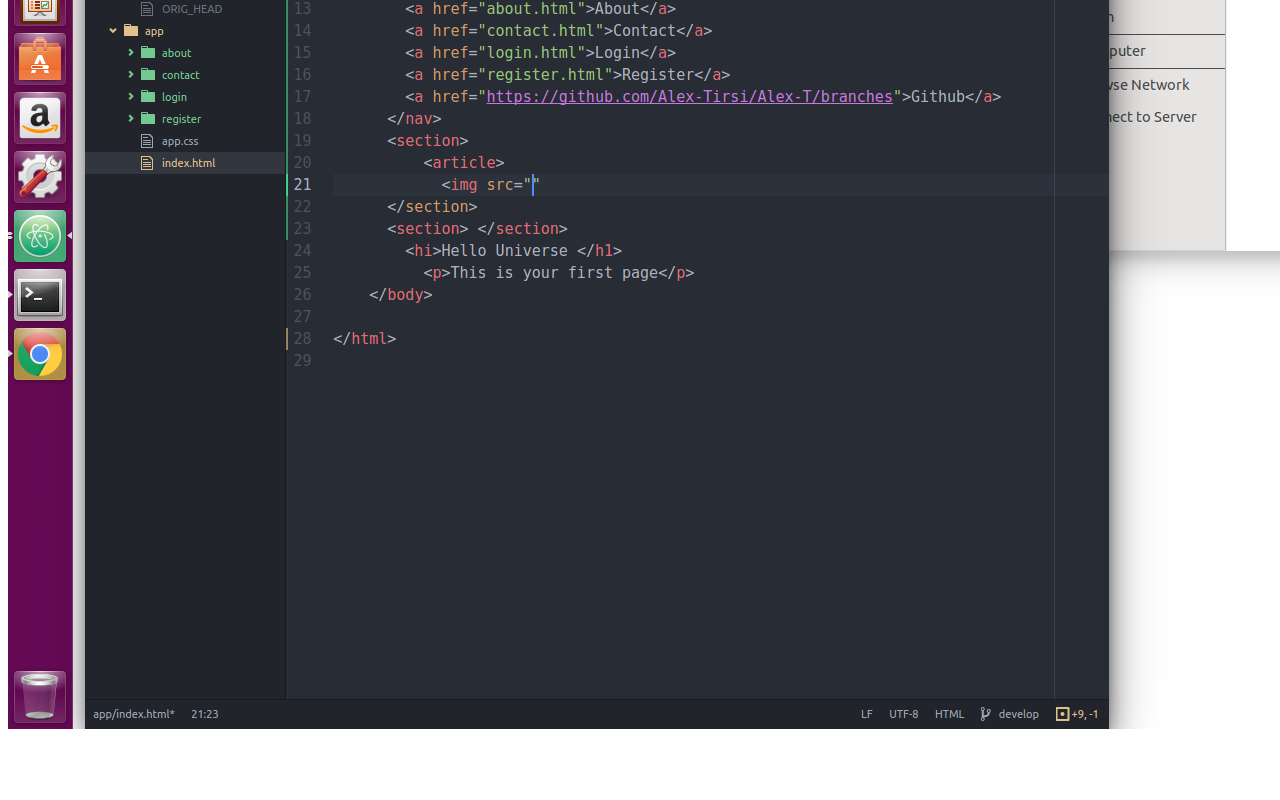
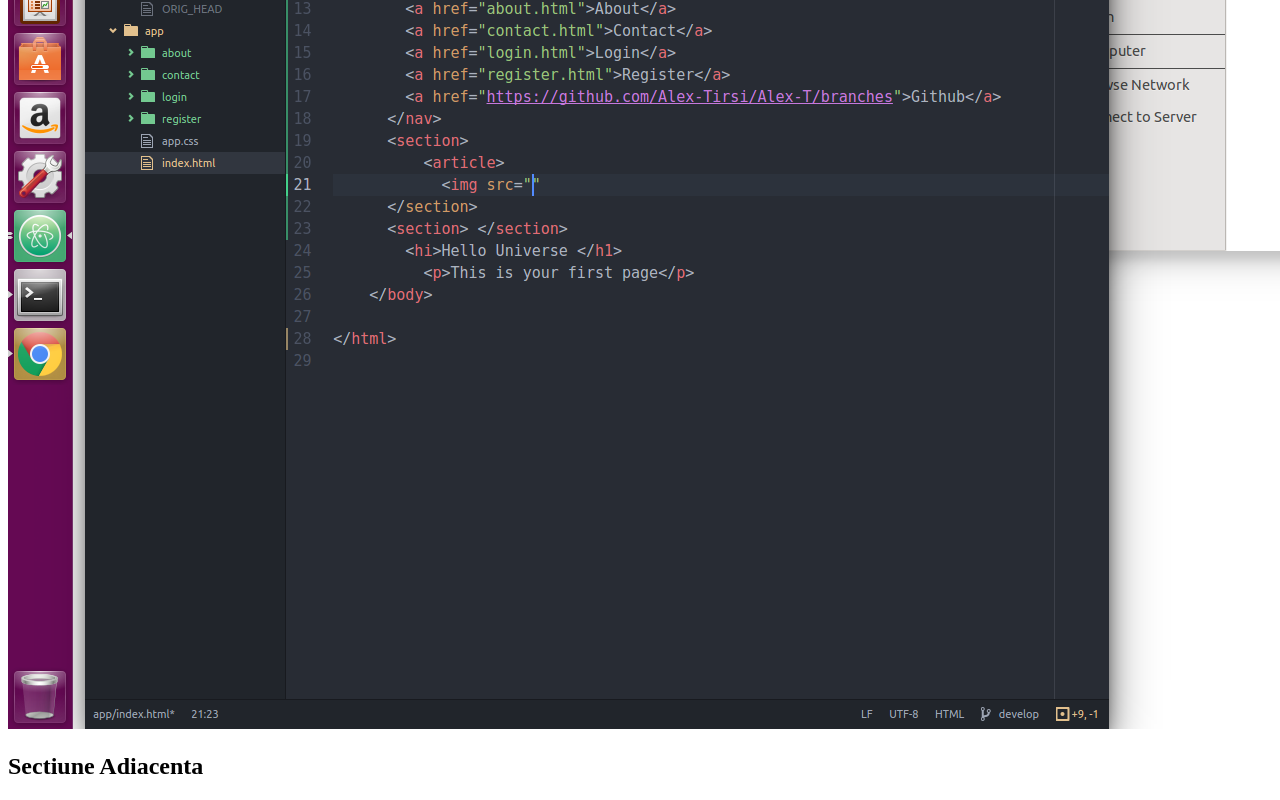
Before and after one commit to Alex-Tirsi/Alex-T, a plain HTML site: page app/index.html in a window 1280 px wide. Shown: the part 377-1177 px from the top of the page. Before the commit the page ends 1118 px from the top, so only its background shows below. Drawn offline with Linux system fonts and the light colour scheme.

Commit message:
Section side

```diff
--- a/app/index.html
+++ b/app/index.html
@@ -19,8 +19,11 @@
       <section>
           <article>
             <img src="123.png">
+          </article>
       </section>
-      <section> </section>
+      <section>
+        <h1>Sectiune Adiacenta</h1>
+       </section>
 
     </body>
 
```
